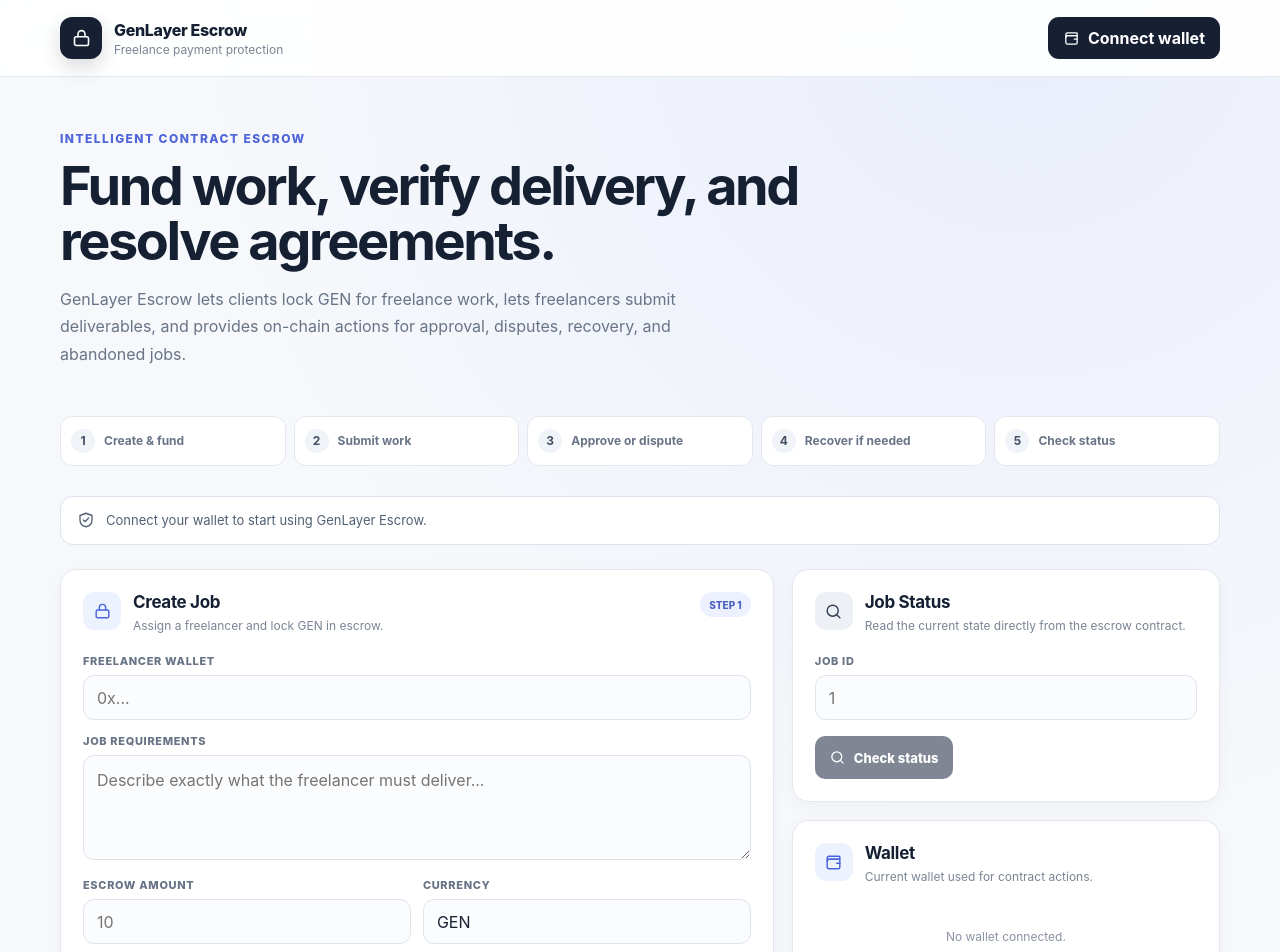
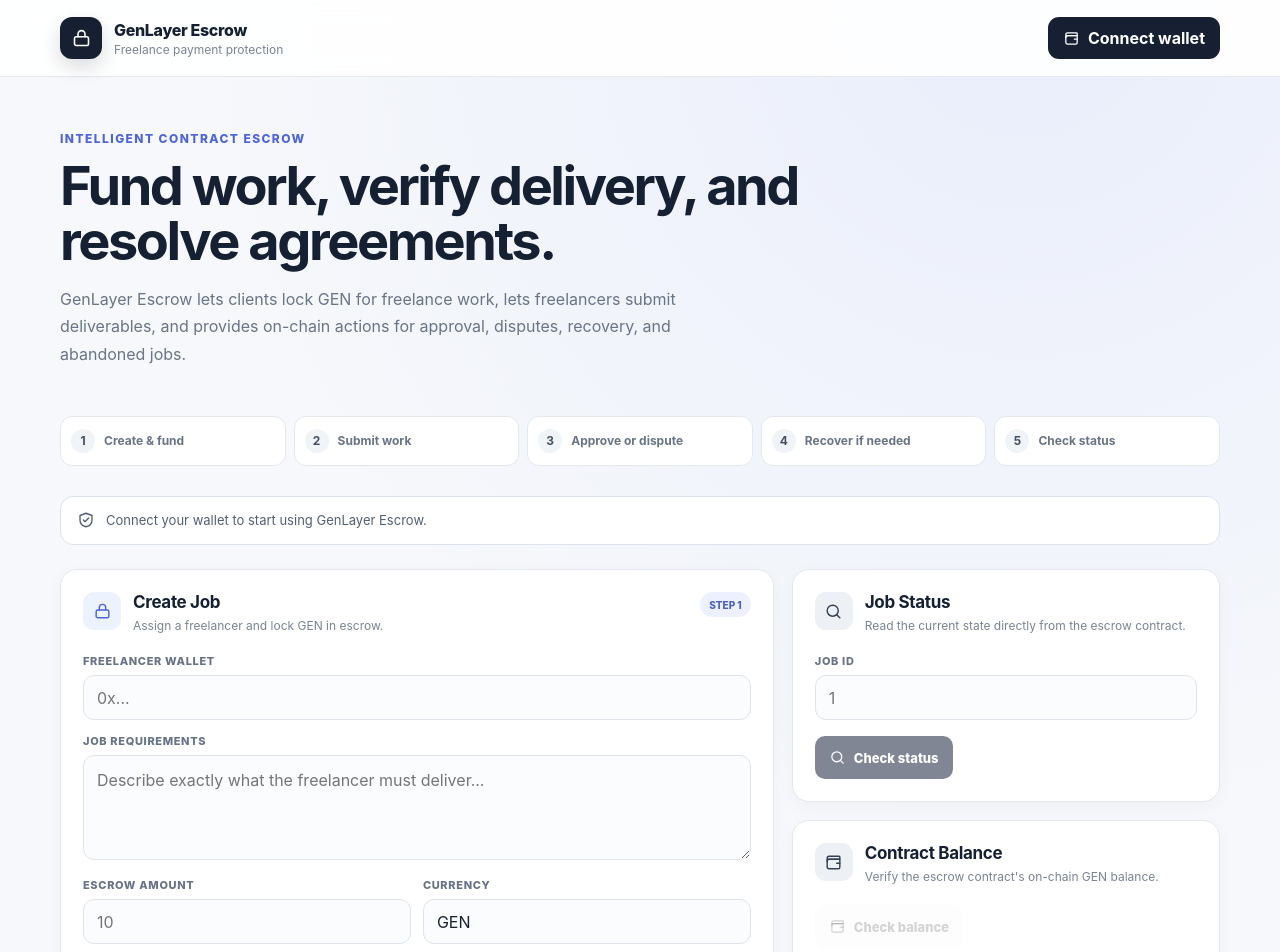
Before and after one commit to Naseer32/GenLayer-Escrow, a React (Vite) app in the folder frontend/: page / in a window 1280 px wide. Shown: the top 952 px of the page. Built offline with nearby package versions, Linux system fonts and the light colour scheme.

Commit message:
Update App.jsx

```diff
--- a/frontend/src/App.jsx
+++ b/frontend/src/App.jsx
@@ -2399,6 +2399,45 @@
                 />
               )}
             </section>
+
+            {/* Contract Balance */}
+
+<section className="card">
+  <div className="card-head">
+    <div className="card-title-wrap">
+      <div className="icon-box icon-dark">
+        <Icon name="wallet" size={19} />
+      </div>
+
+      <div>
+        <h2>Contract Balance</h2>
+        <p className="card-description">
+          Verify the escrow contract's on-chain GEN balance.
+        </p>
+      </div>
+    </div>
+  </div>
+
+  <div className="action-row">
+    <button
+      className="action-button btn-balance"
+      onClick={handleCheckBalance}
+      disabled={busy || !address}
+    >
+      {buttonContent(
+        "balance",
+        "Check balance",
+        "wallet"
+      )}
+    </button>
+  </div>
+
+  {contractBalance !== null && (
+    <p className="card-description">
+      Balance: {(Number(contractBalance) / 1e18).toFixed(2)} GEN
+    </p>
+  )}
+</section>
 
             {/* Wallet */}
 
```
